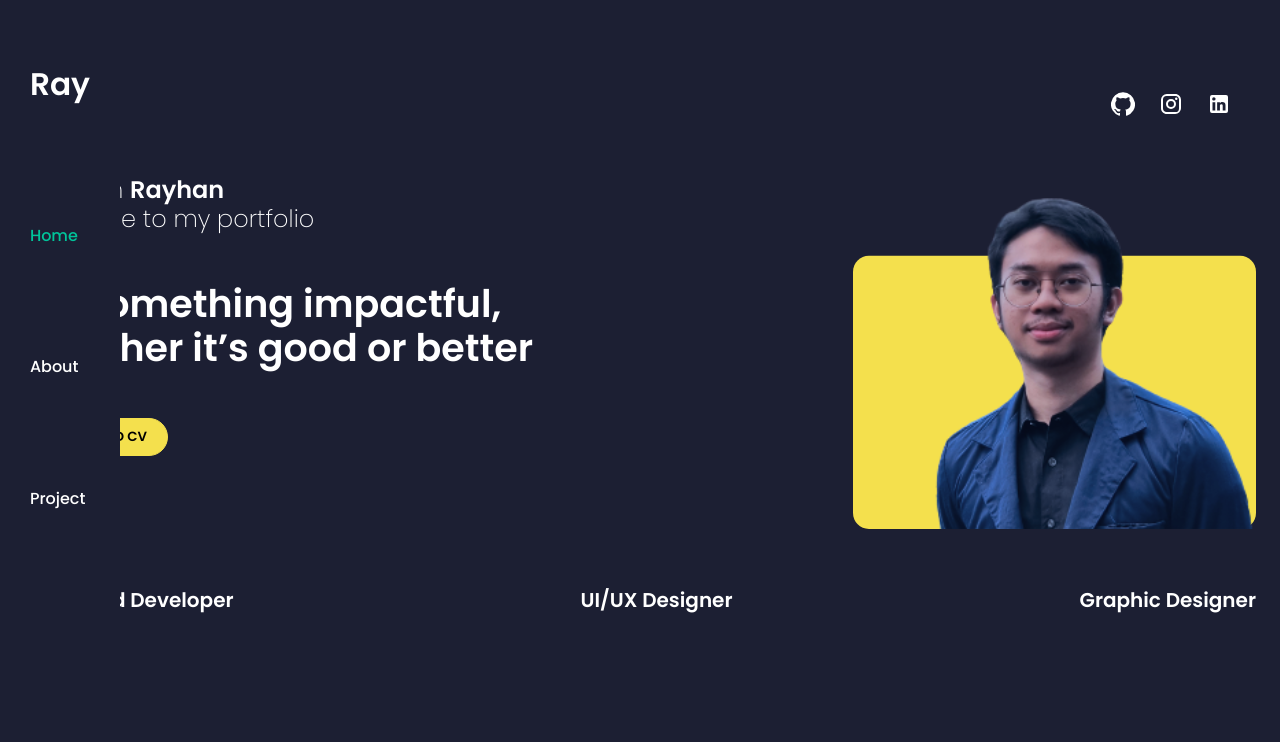
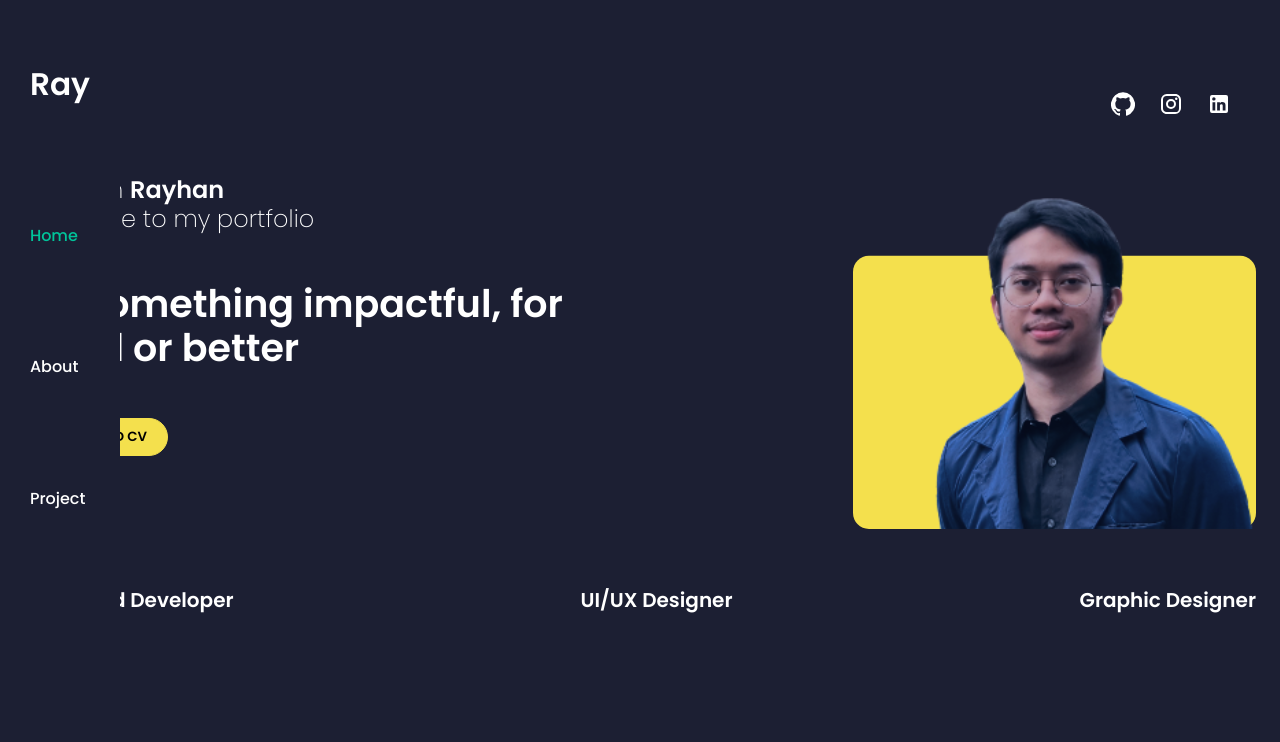
Before and after one commit to rayhanendra/myPortfolio-V1, a React (Create React App) app: page / in a window 1280 px wide. Shown: the top 742 px of the page. Built offline with nearby package versions, Linux system fonts and the light colour scheme.

Commit message:
Update moto

```diff
--- a/src/containers/Home/Home.js
+++ b/src/containers/Home/Home.js
@@ -125,7 +125,7 @@ const Home = () => {
               Welcome to my portfolio
             </Typography>
             <Typography variant="h1" className={classes.text}>
-              Do something impactful, whether it’s good or better
+              Do something impactful, for good or better
             </Typography>
             <a
               href="https://drive.google.com/file/d/19vO_5fF9Co7j9c1G5QmNBiXQO6YyWSMG/view?usp=sharing"
```
